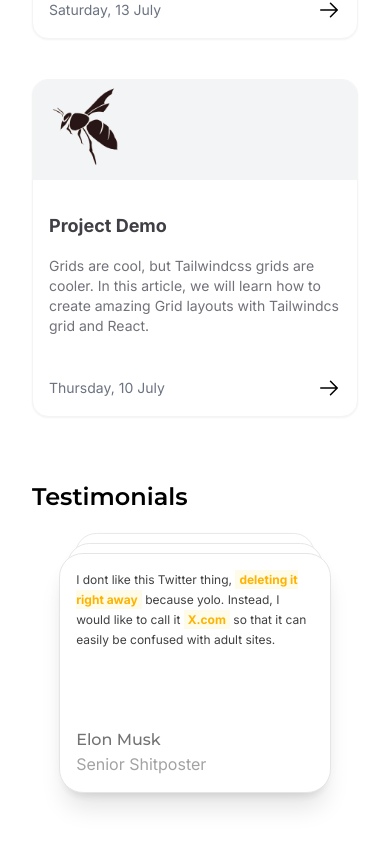
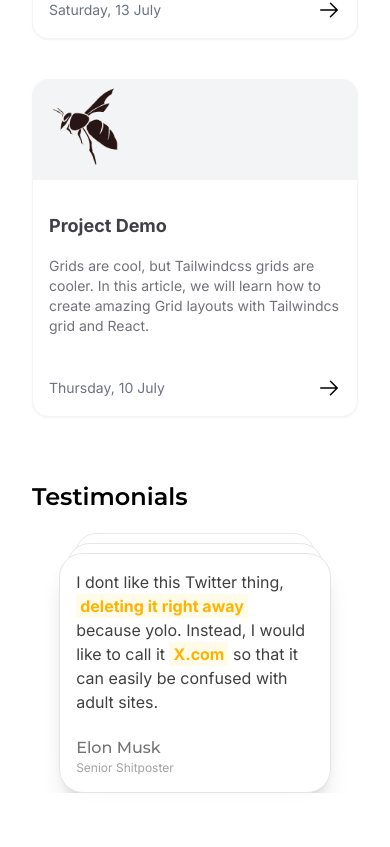
Before and after one commit to khantlinnyan/thehive, a Next.js app: page / in a window 390 px wide. Shown: the part 4823-5670 px from the top of the page. After the commit the page ends 5616 px from the top, so only its background shows below. Built offline with nearby package versions, Linux system fonts and the light colour scheme.

Commit message:
production

```diff
--- a/components/ui/card-stack.tsx
+++ b/components/ui/card-stack.tsx
@@ -40,7 +40,7 @@ export const CardStack = ({
   };
 
   return (
-    <div className="relative h-60 w-full md:h-60 md:w-full flex items-center justify-center">
+    <div className="relative h-auto w-full md:h-60 md:w-full flex items-center justify-center">
       {cards.map((card, index) => {
         return (
           <motion.div
@@ -55,14 +55,14 @@ export const CardStack = ({
               zIndex: cards.length - index, //  decrease z-index for the cards that are behind
             }}
           >
-            <div className="font-normal font-inter md:text-lg text-xs leading-5 text-neutral-700 dark:text-neutral-200">
+            <div className="font-normal font-inter md:text-lg text-base  text-neutral-700 dark:text-neutral-200">
               {card.content}
             </div>
             <div>
-              <p className="text-neutral-500 font-monos font-medium dark:text-white">
+              <p className="text-neutral-500 text-base lg:text-lg font-monos font-medium dark:text-white">
                 {card.name}
               </p>
-              <p className="text-neutral-400 font-inter font-normal dark:text-neutral-200">
+              <p className="text-neutral-400 font-inter text-xs lg:text-base font-normal dark:text-neutral-200">
                 {card.designation}
               </p>
             </div>
```
